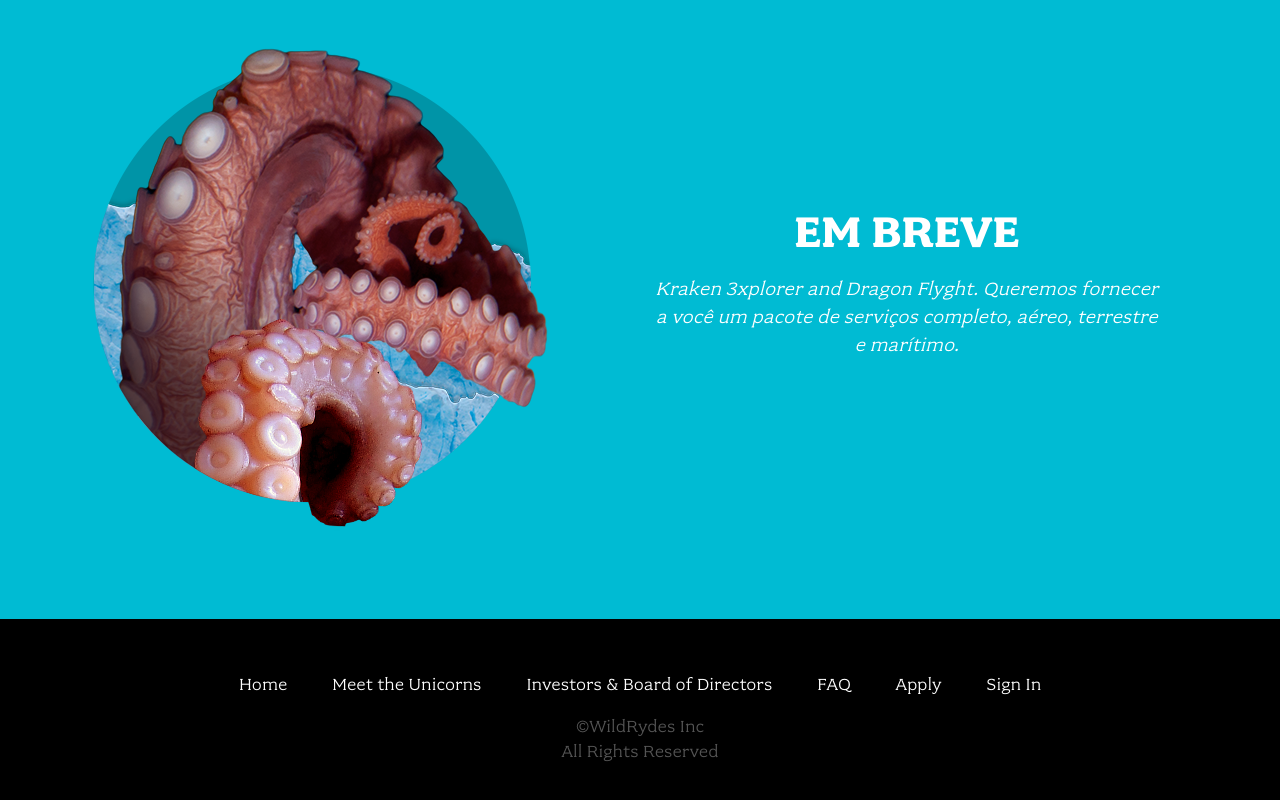
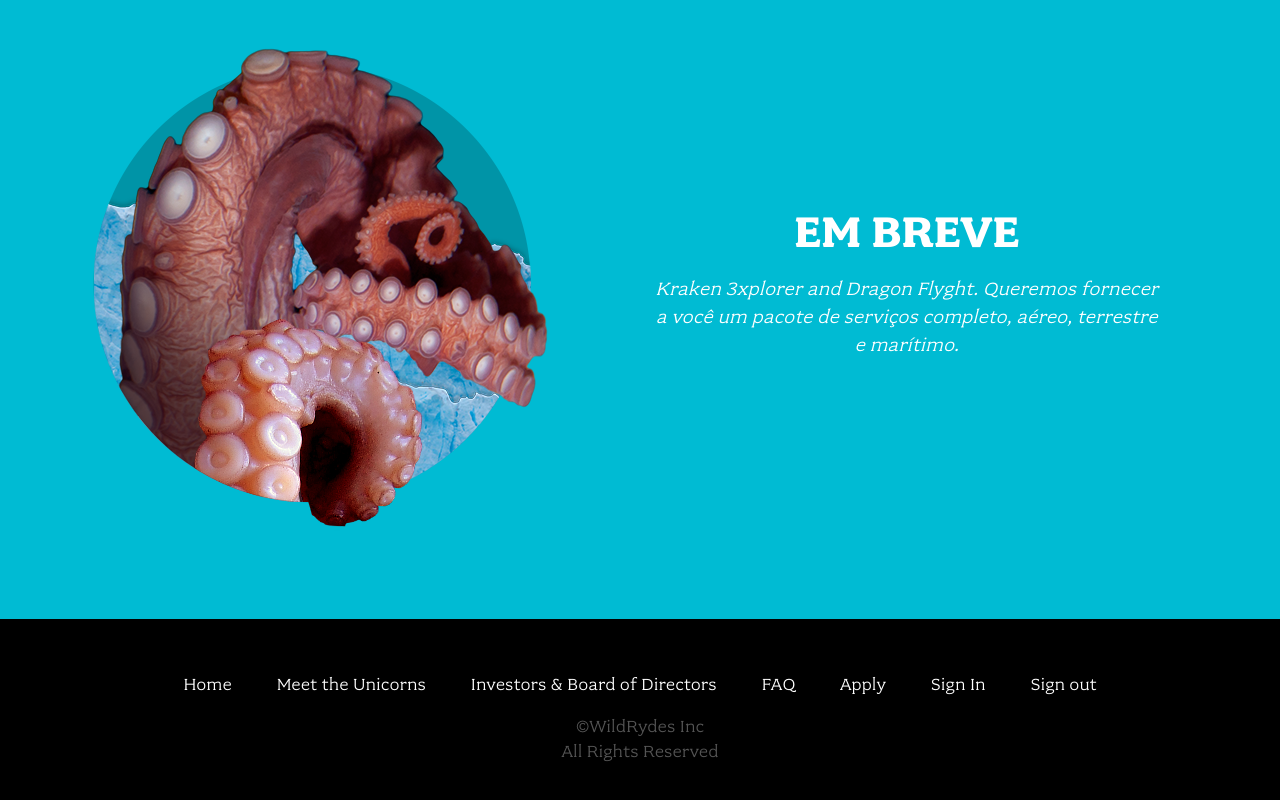
Before and after one commit to robsonneto5pi/amplifyapp, a plain HTML site: page index.html in a window 1280 px wide. Shown: the part 4600-5400 px from the top of the page. Drawn offline with Linux system fonts and the light colour scheme.

Commit message:
ink Sign out

```diff
--- a/index.html
+++ b/index.html
@@ -23,6 +23,7 @@
         <li><a href="faq.html">FAQ [sem tradução]</a></li>
         <li><a href="apply.html">Apply [sem tradução]</a></li>
         <li><a href="signin.html">Sign In</a></li>
+        <li><a href="#">Sign out</a></li>
       </ul>
     </nav>
     <button type="button" class="btn-menu"><span>Menu</span></button>
@@ -144,6 +145,7 @@
           <li><a href="faq.html">FAQ</a></li>
           <li><a href="apply.html">Apply</a></li>
           <li><a href="signin.html">Sign In</a></li>
+          <li><a href="#">Sign out</a></li>
         </ul>
       </nav>
     </div>
```
